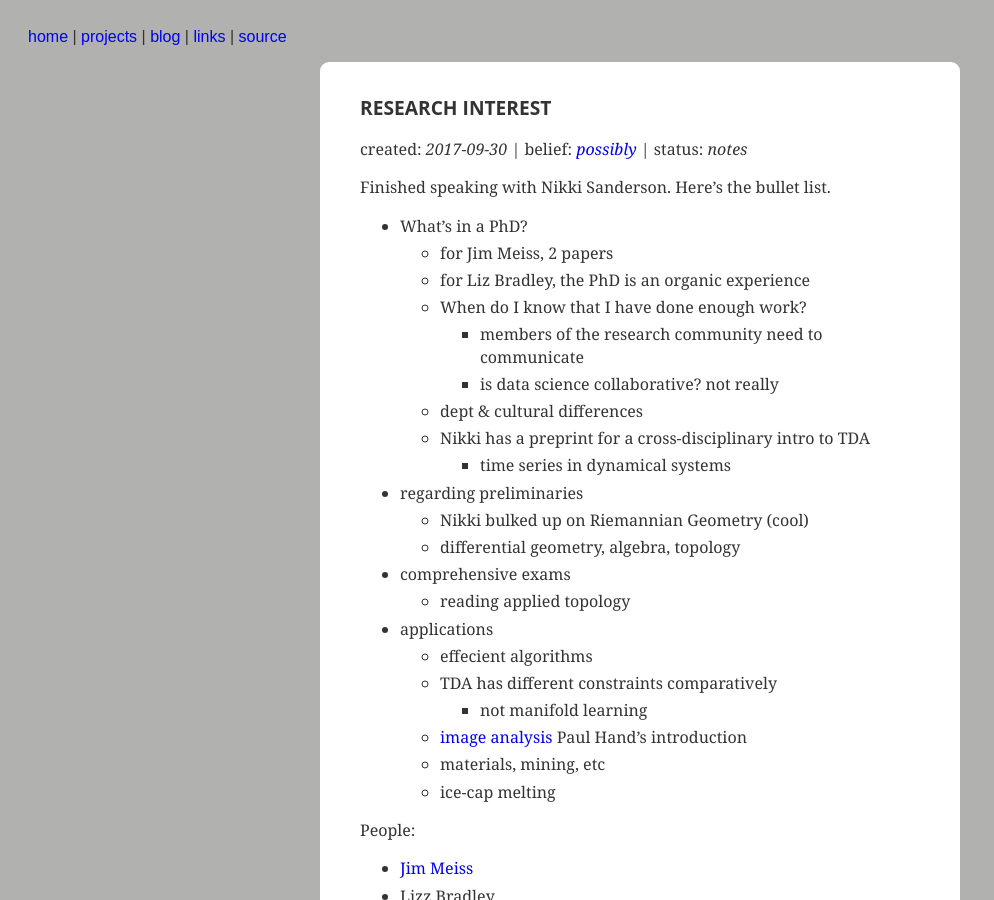
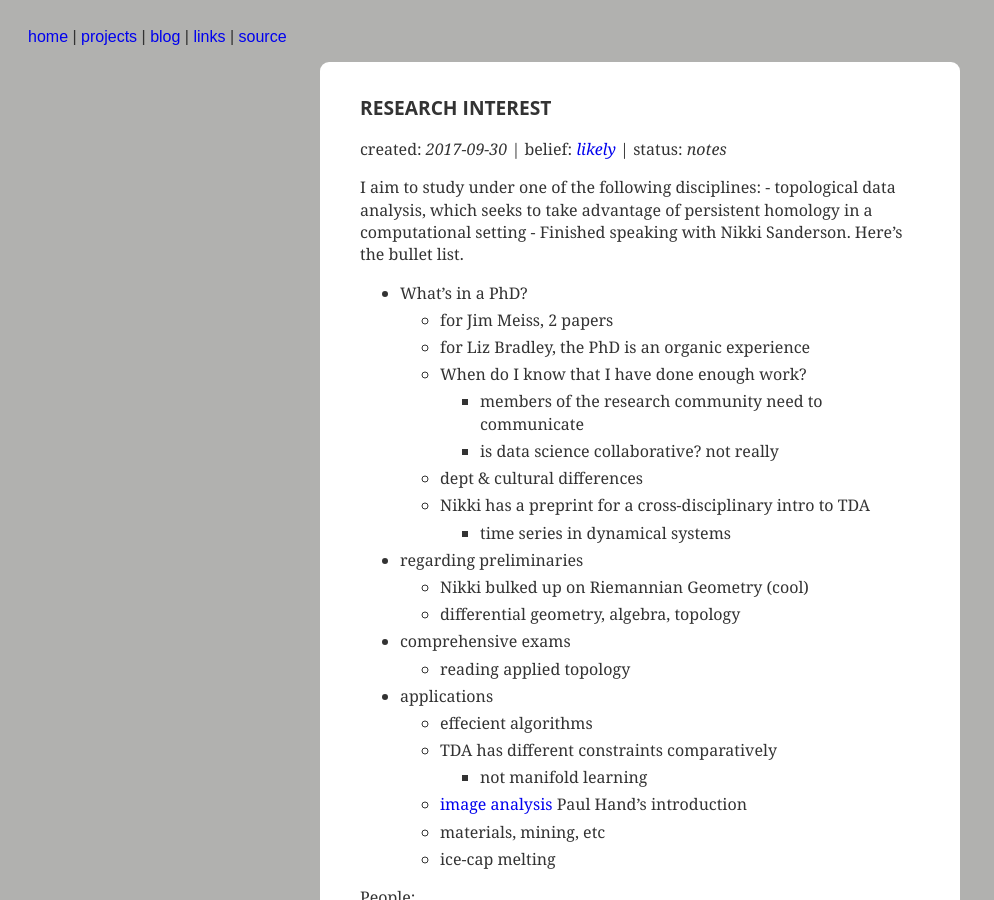
Before and after one commit to coltongrainger/blog, a Jekyll site: the page built from _posts/2017-09-30-research-interest.md, in a window 1280 px wide and 900 px high. Shown: the whole window, without its empty margins (0-994 px from the left). Built offline with Jekyll 4.4.1, drawn with Linux system fonts in a browser that asks for light colours; our own code applies the rules of GitHub Pages for plain Markdown files.

```diff
--- a/_posts/2017-09-30-research-interest.md
+++ b/_posts/2017-09-30-research-interest.md
@@ -2,11 +2,13 @@
 title: Research Interest
 author: Colton Grainger
 date: 2017-09-30
-belief: possibly
+belief: likely
 status: notes
 ---
 
-Finished speaking with Nikki Sanderson. Here's the bullet list.
+I aim to study under one of the following disciplines:
+	- topological data analysis, which seeks to take advantage of persistent homology in a computational setting
+	- Finished speaking with Nikki Sanderson. Here's the bullet list.
 
 - What's in a PhD?
 	- for Jim Meiss, 2 papers
```
